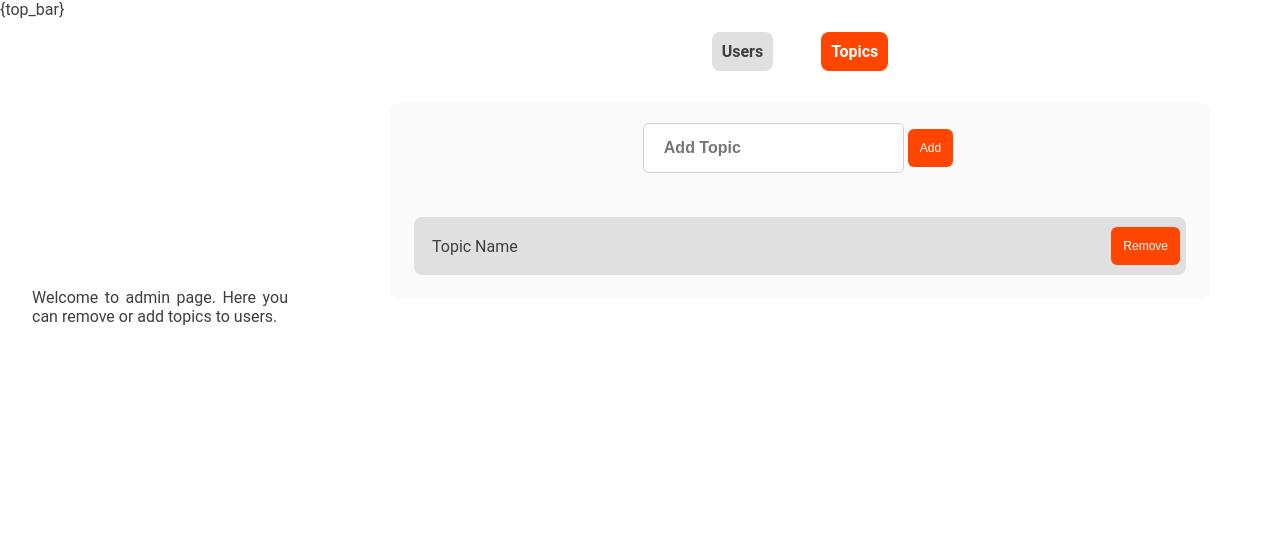
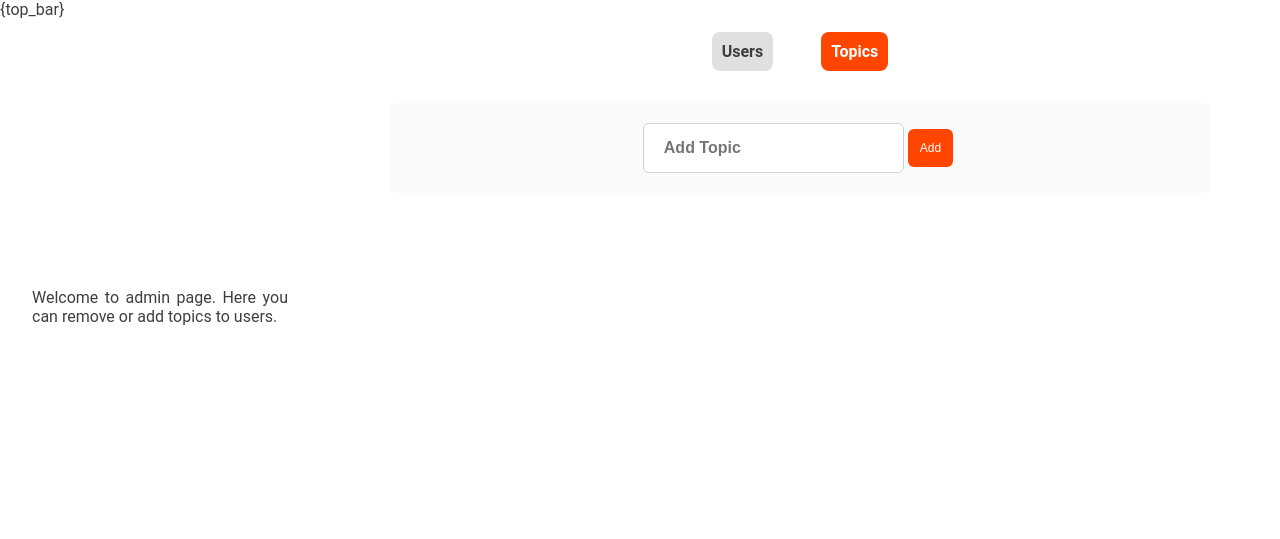
Before and after one commit to valentin-stamate/Web-Technologies-ReDat, a Python web app: template templates/admin_topics.html in a window 1280 px wide. Shown: the top 539 px of the page. Run offline with Jinja, Linux system fonts and the light colour scheme; the template is opened without the code that fills it, so the values that code supplies are empty; some libraries are stand-ins or nearby versions.

Commit message:
admin interface

```diff
--- a/services/server/controllers.py
+++ b/services/server/controllers.py
@@ -60,6 +60,8 @@ def admin_add_topic(environ) -> ResponseData:
     topic_model = TopicModel(body['topic_name'])
     topic_model.save()
 
+    response.payload = dict_to_json({'message': f"Topic {topic_model.name} saved."})
+
     return response
 
 
@@ -70,9 +72,11 @@ def admin_remove_topic(environ) -> ResponseData:
 
     body = json_to_dict(read_body(environ))
 
-    topic_model = TopicModel.get_by_name(body['name'])
+    topic_model = TopicModel.get_by_name(body['topic_name'])['object']
     UserTopicModel.delete_topic_from_users(topic_model)
     topic_model.delete()
+
+    response.payload = dict_to_json({'message': f"Topic {topic_model.name} deleted."})
 
     return response
 
--- a/services/server/database/models/topic_model.py
+++ b/services/server/database/models/topic_model.py
@@ -31,8 +31,9 @@ class TopicModel:
 
     def delete(self) -> bool:
         try:
-            execute_sql(f"DELETE FROM topics WHERE name = {self.name}")
+            execute_sql(f"DELETE FROM topics WHERE name = '{self.name}'")
         except Exception as e:
+            print(e)
             return False
 
     # GETTERS
--- /dev/null
+++ b/static/js/admin_topics.js
@@ -0,0 +1,61 @@
+import {sendFetchRequest} from "./request/request_handler.js";
+import {ADMIN_ADD_ADMIN, ADMIN_ADD_TOPIC, ADMIN_REMOVE_TOPIC, ALL_TOPICS_ENDPOINT} from "./endpoints.js";
+import {getCookie, USER_AUTH_COOKIE} from "./util/cookie.js";
+import {parseHTML} from "./util/util.js";
+
+const topicInput = document.getElementById('add-topic-input');
+const topicButton = document.getElementById('topic-button');
+const topicsWrapper = document.getElementsByClassName('admin-user-list')[0];
+
+topicButton.addEventListener('click',  async () => {
+    const topicName = topicInput.value;
+    await addTopic(topicName);
+})
+
+async function fetchAllTopics() {
+    let allRawTopics = [];
+
+    await sendFetchRequest(ALL_TOPICS_ENDPOINT, 'POST', {'token': getCookie(USER_AUTH_COOKIE)})
+        .then(response => response.json())
+        .then(data => {allRawTopics.push(...data);});
+
+    return allRawTopics;
+}
+
+async function refreshTopics() {
+    const allTopics = await fetchAllTopics();
+    topicsWrapper.innerHTML = '';
+
+    for (let i = 0; i < allTopics.length; i++) {
+        const topic = allTopics[i];
+        const topicItemTemplate = `
+                <div class="user-item">
+                    <div>${topic.name}</div>
+                    <div class="flex-right"></div>
+                    <div><button class="button primary" id="remove-topic-button-${i}">Remove</button></div>
+                </div>`
+
+        topicsWrapper.append(parseHTML(topicItemTemplate));
+
+        const removeButton = document.getElementById(`remove-topic-button-${i}`);
+        removeButton.addEventListener('click', () => {removeTopic(topic.name)});
+    }
+}
+
+await refreshTopics();
+
+async function removeTopic(topicName) {
+    await sendFetchRequest(ADMIN_REMOVE_TOPIC, 'POST', {'token': getCookie(USER_AUTH_COOKIE), 'topic_name': topicName})
+
+    await refreshTopics();
+}
+
+async function addTopic(topicName) {
+    const response = await sendFetchRequest(ADMIN_ADD_TOPIC, 'POST', {'token': getCookie(USER_AUTH_COOKIE), 'topic_name': topicName})
+
+    response.json().then(data => {
+        console.log(data);
+    })
+
+    await refreshTopics();
+}
--- a/static/js/endpoints.js
+++ b/static/js/endpoints.js
@@ -19,3 +19,5 @@ export const ADMIN_SEARCH_USER = DEPLOY + "/admin_get_user";
 export const ADMIN_ADD_ADMIN = DEPLOY + "/admin_add_admin";
 export const ADMIN_REMOVE_ADMIN = DEPLOY + "/admin_remove_admin";
 export const ADMIN_REMOVE_USER = DEPLOY + "/admin_remove_user";
+export const ADMIN_REMOVE_TOPIC = DEPLOY + "/admin_remove_topic";
+export const ADMIN_ADD_TOPIC = DEPLOY + "/admin_add_topic";
--- a/static/style/layout/index.css
+++ b/static/style/layout/index.css
@@ -103,12 +103,14 @@
     display: flex;
     flex-direction: column;
     width: 100%;
+    max-height: 318px;
+    overflow: auto;
+    gap: 4px;
 }
 
 .user-item {
     display: flex;
     align-items: center;
-    margin: 1.5rem;
     padding: 2px 2px 2px 18px;
     box-sizing: border-box;
     background-color: var(--color-04-dp);
--- a/templates/admin_topics.html
+++ b/templates/admin_topics.html
@@ -31,19 +31,15 @@
         <div class="admin-panel">
             <div class="input-component button-input">
                 <div>
-                    <input type="search" name="search" id="input-search-users" class="input-field" minlength="1" placeholder="Add Topic">
+                    <input type="text" name="topic-name" id="add-topic-input" class="input-field" minlength="1" placeholder="Add Topic">
                 </div>
                 <div>
-                    <button class="button primary">Add</button>
+                    <button class="button primary" id="topic-button">Add</button>
                 </div>
             </div>
 
             <div class="admin-user-list">
-                <div class="user-item">
-                    <div>Topic Name</div>
-                    <div class="flex-right"></div>
-                    <div><button class="button primary">Remove</button></div>
-                </div>
+
             </div>
 
         </div>
@@ -56,8 +52,8 @@
 
 <script src="/static/js/util/toggle_theme.js"></script>
 <script type="module" src="/static/js/top_bar_collapse.js"></script>
-<script type="module" src="/static/js/index.js"></script>
 <script src="/static/js/util/download_file.js"></script>
+<script type="module" src="/static/js/admin_topics.js"></script>
 <script src="https://kit.fontawesome.com/921ba4621c.js" crossorigin="anonymous"></script>
 </body>
 </html>
```
